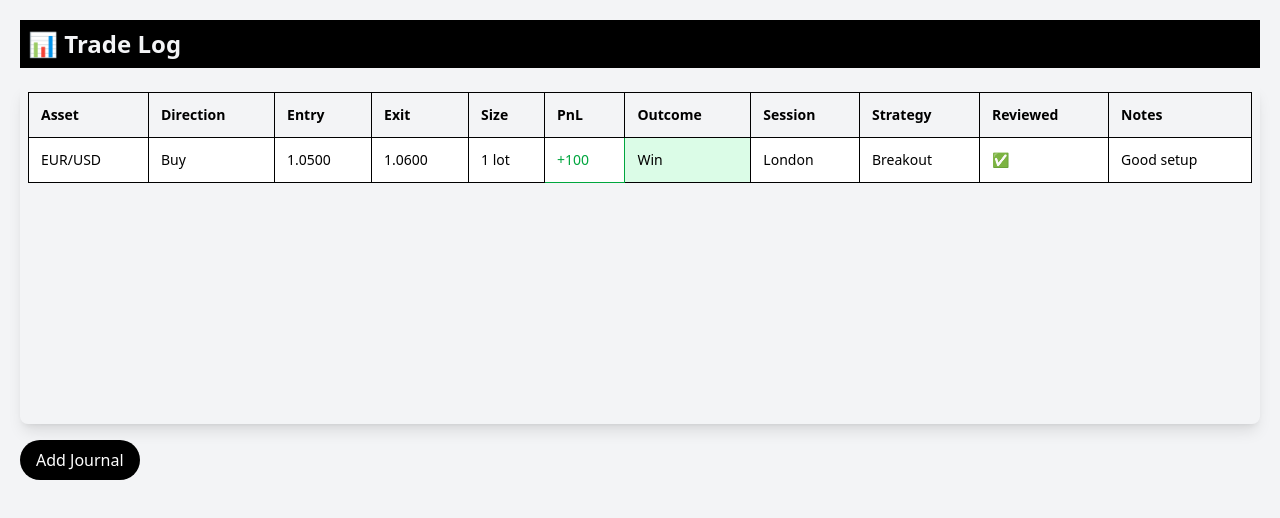
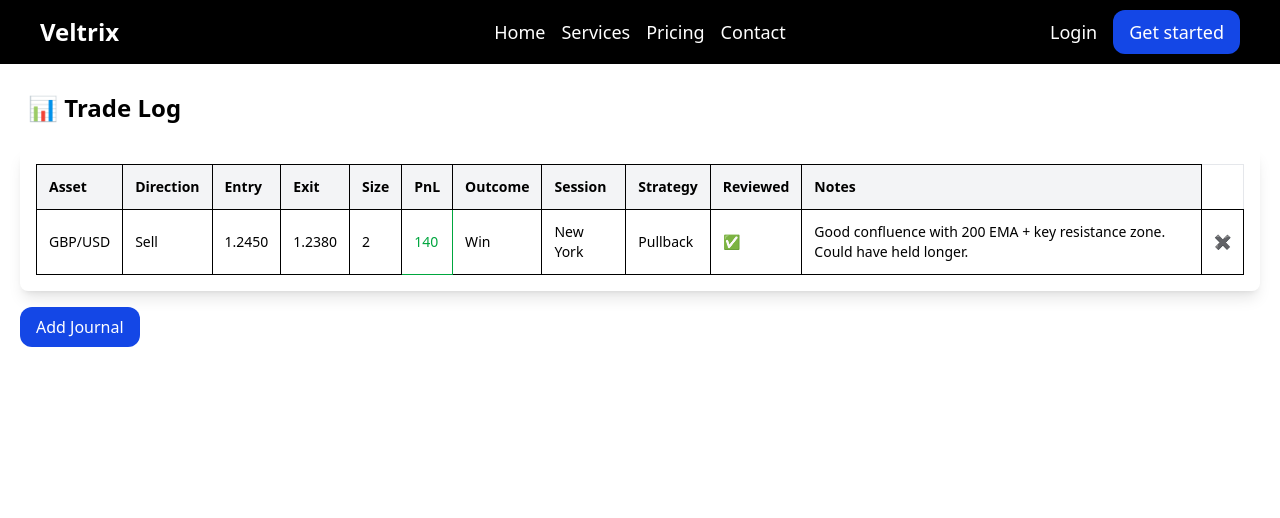
Before and after one commit to Seif162042/Veltrix, a Next.js app in the folder frontend/: page /journaling in a window 1280 px wide. Shown: the top 518 px of the page. Built offline with nearby package versions, Linux system fonts and the light colour scheme.

Commit message:
feat: make journaling popup interactive and add dynamic trade table

```diff
--- a/frontend/src/app/(main)/journaling/page.js
+++ b/frontend/src/app/(main)/journaling/page.js
@@ -2,53 +2,64 @@
 
 import Button from "@/components/ui/button";
 import PopUp from "@/components/popup";
+import TradeTable from "@/components/tradeTable";
+import Header from "@/components/header";
 import { useState } from "react"
 
 export default function Journaling() {
   const [isVisible, setIsVisible] = useState(false)
   const [isBlurred, setIsBlurred] = useState(false)
 
+    const [trades, setTrades] = useState([
+    {
+      // asset: "EUR/USD",
+      // direction: "Buy",
+      // entry: "1.0500",
+      // exit: "1.0600",
+      // size: "1 lot",
+      // pnl: "+100",
+      // outcome: "Win",
+      // session: "London",
+      // strategy: "Breakout",
+      // reviewed: "✅",
+      // notes: "Good setup",
+      asset: "GBP/USD",
+      direction: "Sell",
+      entry: "1.2450",
+      exit: "1.2380",
+      size: "2",
+      pnl: "140",
+      outcome: "Win",
+      session: "New York",
+      strategy: "Pullback",
+      reviewed: "✅",
+      notes: "Good confluence with 200 EMA + key resistance zone. Could have held longer.",
+      // stopLoss: "1.2480",
+      // takeProfit: "1.2350",
+      // dateTime: "2025-09-17T14:30",
+      // screenshot: null,  placeholder — would normally be a File or URL
+    },
+  ]);
+
+    const handleDeleteTrade = (index) =>{
+      setTrades(trades.filter((_, i) => i !== index));
+    }
+
+    const handleSaveTrade = (trade) => {
+    setTrades([...trades, trade]);
+    setIsVisible(false);
+    setIsBlurred(false);
+  };
+
   return (
     <div className="grid">
-      <div className={`grid ${isBlurred ? 'blur-sm' : ''} transition-all duration-300`}>
-          <div className="w-full h-full p-5 grid gap-4 grid-rows-[auto_1fr_1fr] bg-gray-100">
-            <div className="bg-black flex content-center">
-              <h2 className="text-2xl font-semibold text-gray-100 p-2">📊 Trade Log</h2>
+      <div className={`grid ${isBlurred ? 'blur-sm' : ''} transition-all duration-300 grid-rows-[auto_1fr_1fr]`}>
+        <Header/>
+          <div className="w-full h-full p-5 grid gap-4 grid-rows-[auto_1fr_1fr] ">
+            <div className=" flex content-center">
+              <h2 className="text-2xl font-semibold text-black p-2">📊 Trade Log</h2>
             </div>
-            <div className="overflow-x-auto rounded-lg shadow-lg p-2">
-              <table className="min-w-full border border-gray-200 text-sm">
-                <thead className="bg-gray-100">
-                  <tr>
-                    <th className="border p-3 text-left">Asset</th>
-                    <th className="border p-3 text-left">Direction</th>
-                    <th className="border p-3 text-left">Entry</th>
-                    <th className="border p-3 text-left">Exit</th>
-                    <th className="border p-3 text-left">Size</th>
-                    <th className="border p-3 text-left">PnL</th>
-                    <th className="border p-3 text-left">Outcome</th>
-                    <th className="border p-3 text-left">Session</th>
-                    <th className="border p-3 text-left">Strategy</th>
-                    <th className="border p-3 text-left">Reviewed</th>
-                    <th className="border p-3 text-left">Notes</th>
-                  </tr>
-                </thead>
-                <tbody className="bg-white">
-                  <tr className="hover:bg-gray-50 transition-colors">
-                    <td className="border p-3">EUR/USD</td>
-                    <td className="border p-3">Buy</td>
-                    <td className="border p-3">1.0500</td>
-                    <td className="border p-3">1.0600</td>
-                    <td className="border p-3">1 lot</td>
-                    <td className="border p-3 text-green-600">+100</td>
-                    <td className="border p-3 bg-green-100">Win</td>
-                    <td className="border p-3">London</td>
-                    <td className="border p-3">Breakout</td>
-                    <td className="border p-3">✅</td>
-                    <td className="border p-3">Good setup</td>
-                  </tr>
-                </tbody>
-              </table>
-            </div>
+            <TradeTable trades={trades} onDelete={handleDeleteTrade}/>
 
             <Button
                 onOpen={()=>{
@@ -66,6 +77,7 @@ export default function Journaling() {
             setIsVisible(false)
             setIsBlurred(false)
           }}
+          onSave={handleSaveTrade}
         />}
     </div>
   );
--- a/frontend/src/components/header.js
+++ b/frontend/src/components/header.js
@@ -0,0 +1,21 @@
+import Button from "@/components/ui/button";
+
+export default function Header(){
+return(
+    <div className="grid h-16 w-full bg-black text-white grid-rows-1 grid-cols-3 py-4 px-10 m-0">
+        <div className="font-bold text-2xl flex items-center">
+            Veltrix
+        </div>
+        <div className="flex flex-row gap-4 text-lg justify-center items-center">
+            <a>Home</a>
+            <a>Services</a>
+            <a>Pricing</a>
+            <a>Contact</a>
+        </div>
+        <div className="text-lg flex justify-end items-center gap-4">
+            <a>Login</a>
+            <Button text="Get started"/>
+        </div>
+    </div>
+)
+}
--- /dev/null
+++ b/frontend/src/components/tradeTable.js
@@ -0,0 +1,66 @@
+
+export default function TradeTable({trades, onDelete}) {
+  return (
+    <div className="overflow-x-auto rounded-lg shadow-lg p-4">
+              <table className="min-w-full border border-gray-200 text-sm">
+                <thead className="bg-gray-100">
+                  <tr>
+                    <th className="border p-3 text-left">Asset</th>
+                    <th className="border p-3 text-left">Direction</th>
+                    <th className="border p-3 text-left">Entry</th>
+                    <th className="border p-3 text-left">Exit</th>
+                    <th className="border p-3 text-left">Size</th>
+                    <th className="border p-3 text-left">PnL</th>
+                    <th className="border p-3 text-left">Outcome</th>
+                    <th className="border p-3 text-left">Session</th>
+                    <th className="border p-3 text-left">Strategy</th>
+                    <th className="border p-3 text-left">Reviewed</th>
+                    <th className="border p-3 text-left">Notes</th>
+                    {/* <th className="border p-3 text-left">Stop Loss</th>
+                    <th className="border p-3 text-left">Take Profit</th>
+                    <th className="border p-3 text-left">Date Time</th> */}
+                  </tr>
+                </thead>
+                <tbody className="bg-white">
+                    {trades.map((trade, index) => (
+                    <tr
+                        key={index}
+                        className="hover:bg-gray-50 transition-colors"
+                    >
+                        <td className="border p-3">{trade.asset}</td>
+                        <td className="border p-3">{trade.direction}</td>
+                        <td className="border p-3">{trade.entry}</td>
+                        <td className="border p-3">{trade.exit}</td>
+                        <td className="border p-3">{trade.size}</td>
+                        <td
+                        className={`border p-3 ${
+                            trade.pnl.startsWith("-")
+                            ? "text-red-600"
+                            : "text-green-600"
+                        }`}
+                        >
+                        {trade.pnl}
+                        </td>
+                        <td className="border p-3">{trade.outcome}</td>
+                        <td className="border p-3">{trade.session}</td>
+                        <td className="border p-3">{trade.strategy}</td>
+                        <td className="border p-3">{trade.reviewed}</td>
+                        <td className="border p-3">{trade.notes}</td>
+
+                        {/* <td className="border p-3">{trade.stopLoss}</td>
+                        <td className="border p-3">{trade.takeProfit}</td>
+                        <td className="border p-3">{trade.dateTime}</td> */}
+                           <td className="border p-3">
+                            <button
+                            onClick={() => onDelete(index)}
+                            className="text-red-600 hover:text-red-800 font-semibold"
+                            >
+                            ✖
+                            </button></td>
+                    </tr>
+                    ))}
+                </tbody>
+                </table>
+            </div>
+  );
+}
--- a/frontend/src/components/ui/button.js
+++ b/frontend/src/components/ui/button.js
@@ -5,7 +5,7 @@ export default function Button({onOpen, text}) {
   return (
     <button
         onClick={onOpen}
-        className="bg-black text-white px-4 py-2 rounded-3xl cursor-default hover:opacity-80 hover:cursor-pointer size-fit">
+        className="bg-blue-700 text-white px-4 py-2 rounded-xl cursor-default hover:opacity-80 hover:cursor-pointer size-fit">
         {text}
     </button>
   );
```
Also changed, not shown: frontend/src/components/popup.js (+84 -5 lines).
